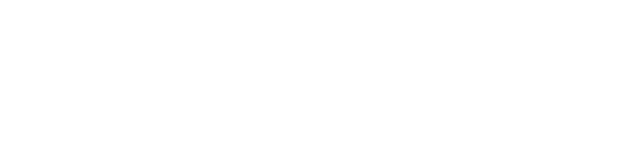
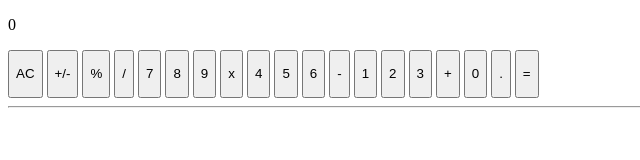
Before and after one commit to macpage/calculator, a plain HTML site: page index.html in a window 1280 px wide. Shown: the whole page, without its empty margins (0-640 px from the left). Drawn offline with Linux system fonts and the light colour scheme.

Commit message:
Add all buttons

```diff
--- a/index.html
+++ b/index.html
@@ -5,10 +5,61 @@
     <meta http-equiv="X-UA-Compatible" content="IE=edge">
     <meta name="viewport" content="width=device-width, initial-scale=1.0">
     <title>Calculator</title>
+    <link rel="stylesheet" href="style.css">
+    <script src="app.js"></script>
 </head>
 <body>
+    <header>
+
+    </header>
     <main>
+        <div class="display">
+
+            <div class="screen">
+                <div class="top">
+                    <div class="notch"></div>
+                </div>
+                <div class="bot">
+                    <p class="number">0</p>
+                </div>
+
+            </div>
+            <div class="button-field">
+                                <div class="buttons">
+                    <button id="ac"><p>AC</p></button>
+                    <button id="lol"><p>+/-</p></button>
+                    <button id="rest"><p>%</p></button>
+                    <button id="divide"><p>/</p></button>
+
+
+                   <button id="seven"><p>7</p></button>
+                    <button id="eight"><p>8</p></button>
+                     <button id="nine"><p>9</p></button>
+
+                     <button id="multiply"><p>x</p></button>
+                    <button id="four"><p>4</p></button>
+                   <button id="five"><p>5</p></button>
+                    <button id="six"><p>6</p></button>
+                    <button id="subtract"><p>-</p></button>
+                    <button id="one"><p>1</p></button>
+                     <button id="two"><p>2</p></button>
+                    <button id="three"><p>3</p></button>
+                    <button id="add"><p>+</p></button>
+                    <button id="zero"><p>0</p></button>
+
+                    <button id="dot"><p>.</p></button>
+<button id="is"><p>=</p></button>
+                </div>
+            </div>
+            <div class="line">
+                <hr>
+            </div>
+
+        </div>
 
     </main>
+    <footer>
+
+    </footer>
 </body>
 </html>
```
